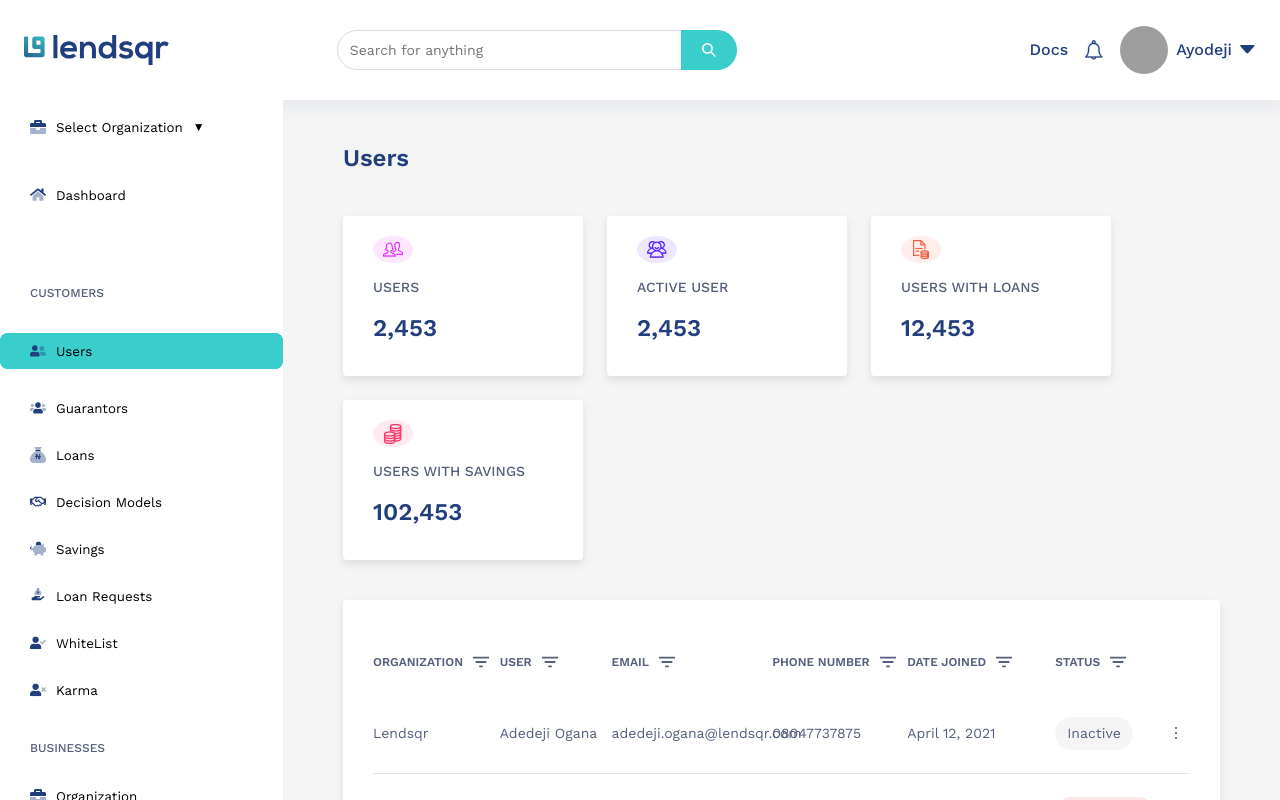
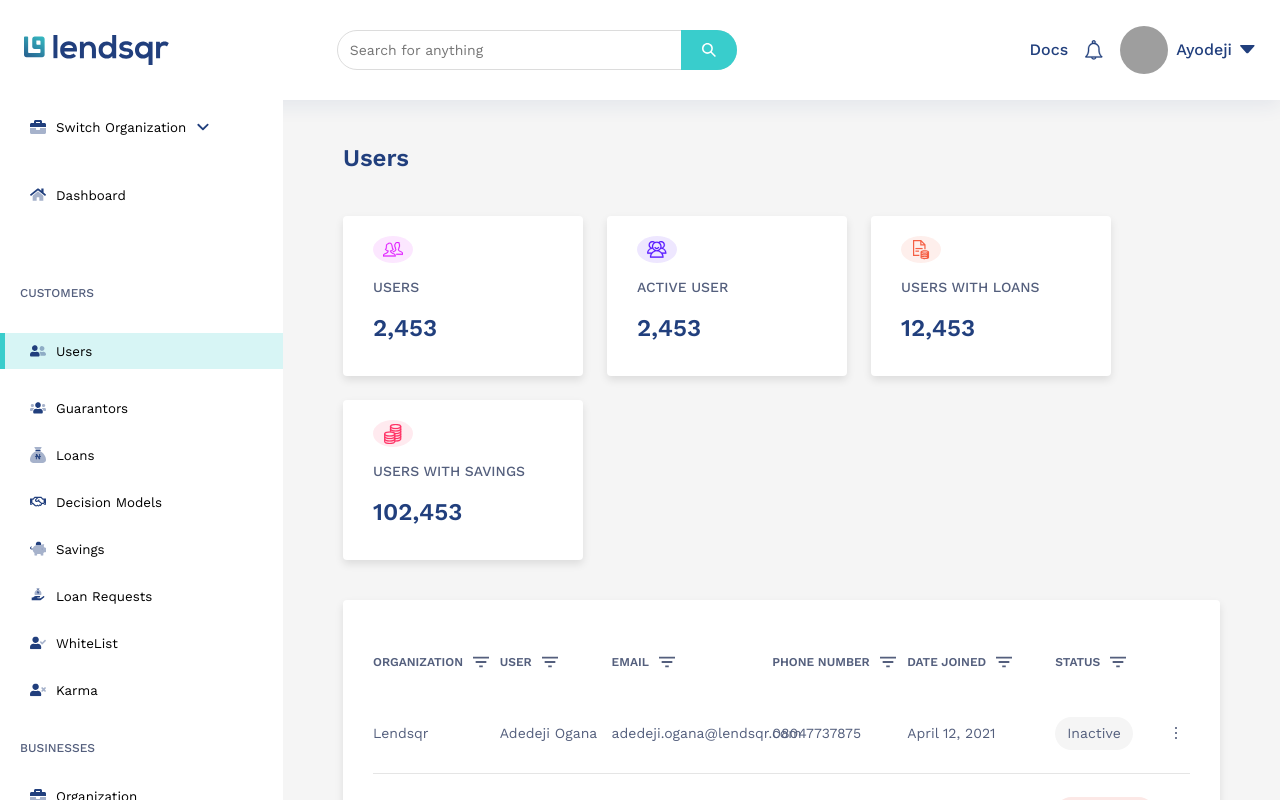
Before and after one commit to Kaddesh/lendsqr-fe-test, a React (Vite) app: page /users in a window 1280 px wide. Shown: the top 800 px of the page. Built offline with nearby package versions, Linux system fonts and the light colour scheme; grey boxes are pictures that could not be loaded.

Commit message:
fix: fix styling

```diff
--- a/src/components/Sidebar/Sidebar.scss
+++ b/src/components/Sidebar/Sidebar.scss
@@ -10,8 +10,6 @@
   height: calc(100vh - 100px);
   overflow-y: auto;
   padding-top: 19px;
-
-
   display: flex;
   flex-direction: column;
   transform: translateX(0);
@@ -31,6 +29,8 @@
 /* OPEN STATE */
 .sidebar.open {
   transform: translateX(0);
+  padding-top: 30px;
+
 
   @include breakpoint-up(large) {
    transform: none;
@@ -60,6 +60,7 @@
   position: relative;
   display: flex;
   flex-direction: column;
+  align-items: center;
   gap: 52px;
   margin-left: 30px;
 }
@@ -72,6 +73,13 @@
   border: none;
   padding: 0;
   cursor: pointer;
+}
+
+.org-wrap {
+  display: flex;
+  align-items: center;
+  justify-content: center;
+  gap: 10px;
 }
 
 .org-switcher-content {
@@ -105,7 +113,7 @@
   font-weight: 500;
   color: #545f7d;
   margin-bottom: 31px;
-  margin-left: 30px;
+  margin-left: 20px;
 }
 
 /* Items stack */
@@ -130,7 +138,7 @@
   display: flex;
   align-items: center;
   gap: 10px;
-  padding: 0px 30px; // ✅ spacing preserved
+  padding: 0px 30px;
   width: 100%;
 }
 
@@ -139,7 +147,8 @@
   position: absolute;
   inset: 0;
   background: #39cdcc;
-  border-radius: 8px;
+  height: 100%;
+  width: 5px;
   z-index: 0;
 }
 
@@ -171,16 +180,21 @@
 
 /* ACTIVE STATE */
 .sidebar-item.active {
-  background: #39cdcc;
+  background-color:  rgba(57, 205, 204, 0.2);
   padding: 10px 0;
-  border-radius: 8px;
-  opacity: 1;
+}
+.sidebar-item-wrap {
+  position: absolute;
+  left: 0;
+  width: 2px;
+  height: 100%;
+  background-color: #39cdcc;
 }
 
 .sidebar-close-btn {
   position: absolute;
-  top: 20px;
-  right: 20px;
+  top: 10px;
+  right: 5px;
   font-weight: bold;
   background: transparent;
   border: none;
--- a/src/components/Sidebar/Sidebar.tsx
+++ b/src/components/Sidebar/Sidebar.tsx
@@ -1,9 +1,9 @@
-import { useState } from 'react';
 import { sidebarConfig } from '../../constants/sidebarConfig';
 import briefcase from '../../assets/icons/briefcase.svg'
 import { FiX } from 'react-icons/fi';
 import '../Sidebar/Sidebar.scss';
 import SidebarItem from './SidebarItem';
+import dropdownarrow from '../../assets/icons/downarrow.svg';
 
 interface SidebarProps {
   isOpen?: boolean;
@@ -11,16 +11,6 @@ interface SidebarProps {
 }
 
 const Sidebar: React.FC<SidebarProps> = ({ isOpen = true, onClose }) => {
-  const [showOrgDropdown, setShowOrgDropdown] = useState(false);
-  const [selectedOrganization, setSelectedOrganization] =
-    useState('Select Organization');
-
-  const organizations = [
-    'Acme Corporation',
-    'Tech Ventures',
-    'Global Industries',
-    'Innovation Labs',
-  ];
 
   return (
     <aside className={`sidebar ${isOpen ? 'open' : 'closed'}`}>
@@ -29,29 +19,14 @@ const Sidebar: React.FC<SidebarProps> = ({ isOpen = true, onClose }) => {
         <div className="org-switcher-wrapper">
           <button
             className="sidebar-item org-switcher"
-            onClick={() => setShowOrgDropdown((p) => !p)}
           >
-            <img src={briefcase} className="sidebar-item-icon" />
-            <span className="sidebar-item-label">{selectedOrganization}</span>
-            <span className="org-switcher-arrow">▼</span>
+            <div className='org-wrap'>
+              <img src={briefcase} className="sidebar-item-icon" />
+              <span className="sidebar-item-label">Switch Organization</span>
+            </div>
+
+            <img src={dropdownarrow} className="org-switcher-arrow"/>
           </button>
-
-          {showOrgDropdown && (
-            <div className="org-dropdown">
-              {organizations.map((org) => (
-                <button
-                  key={org}
-                  className="org-dropdown-item"
-                  onClick={() => {
-                    setSelectedOrganization(org);
-                    setShowOrgDropdown(false);
-                  }}
-                >
-                  {org}
-                </button>
-              ))}
-            </div>
-          )}
         </div>
 
         {sidebarConfig.topSection.map((item) => (
@@ -76,7 +51,7 @@ const Sidebar: React.FC<SidebarProps> = ({ isOpen = true, onClose }) => {
 
       {onClose && (
         <button className="sidebar-close-btn" onClick={onClose}>
-          <FiX size={30} />
+          <FiX size={20} />
         </button>
       )}
     </aside>
--- a/src/components/Sidebar/SidebarItem.tsx
+++ b/src/components/Sidebar/SidebarItem.tsx
@@ -21,6 +21,7 @@ const SidebarItem: React.FC<SidebarItemProps> = ({
   const isActive = path && location.pathname === path;
 
   return (
+
     <button
       className={`sidebar-item ${isActive ? 'active' : ''}`}
       onClick={() => path && navigate(path)}
--- a/src/components/Table/table.scss
+++ b/src/components/Table/table.scss
@@ -186,6 +186,14 @@
     align-items: flex-start;
     margin-bottom: 12px;
 
+&__wrapper {
+
+  button {
+border: 4px;
+  outline: none;
+  }
+}
+
     h4 {
       margin: 0;
       font-size:20px;
--- a/src/components/card/userCard.scss
+++ b/src/components/card/userCard.scss
@@ -11,7 +11,7 @@
     flex-direction: column;
     gap: 30px;
 
-     @include breakpoint-up(large) {
+     @include breakpoint-up(medium) {
       flex-direction: row;
       flex-wrap: wrap;
       align-items: center;
--- a/src/layouts/MainLayout.scss
+++ b/src/layouts/MainLayout.scss
@@ -21,8 +21,7 @@
   overflow-y: auto;
 
   @include breakpoint-up(medium) {
-    padding: 0 40px;
-
+    padding: 40px 40px;
   }
 
   @include breakpoint-up(large) {
--- a/src/pages/userDetail/DetailsPage.scss
+++ b/src/pages/userDetail/DetailsPage.scss
@@ -4,6 +4,7 @@
   display: flex;
   flex-direction: column;
   gap: 30px;
+  width: 100%;
   padding-top: 60px;
 }
 
```
Also changed, not shown: src/assets/icons/downarrow.svg (added).
